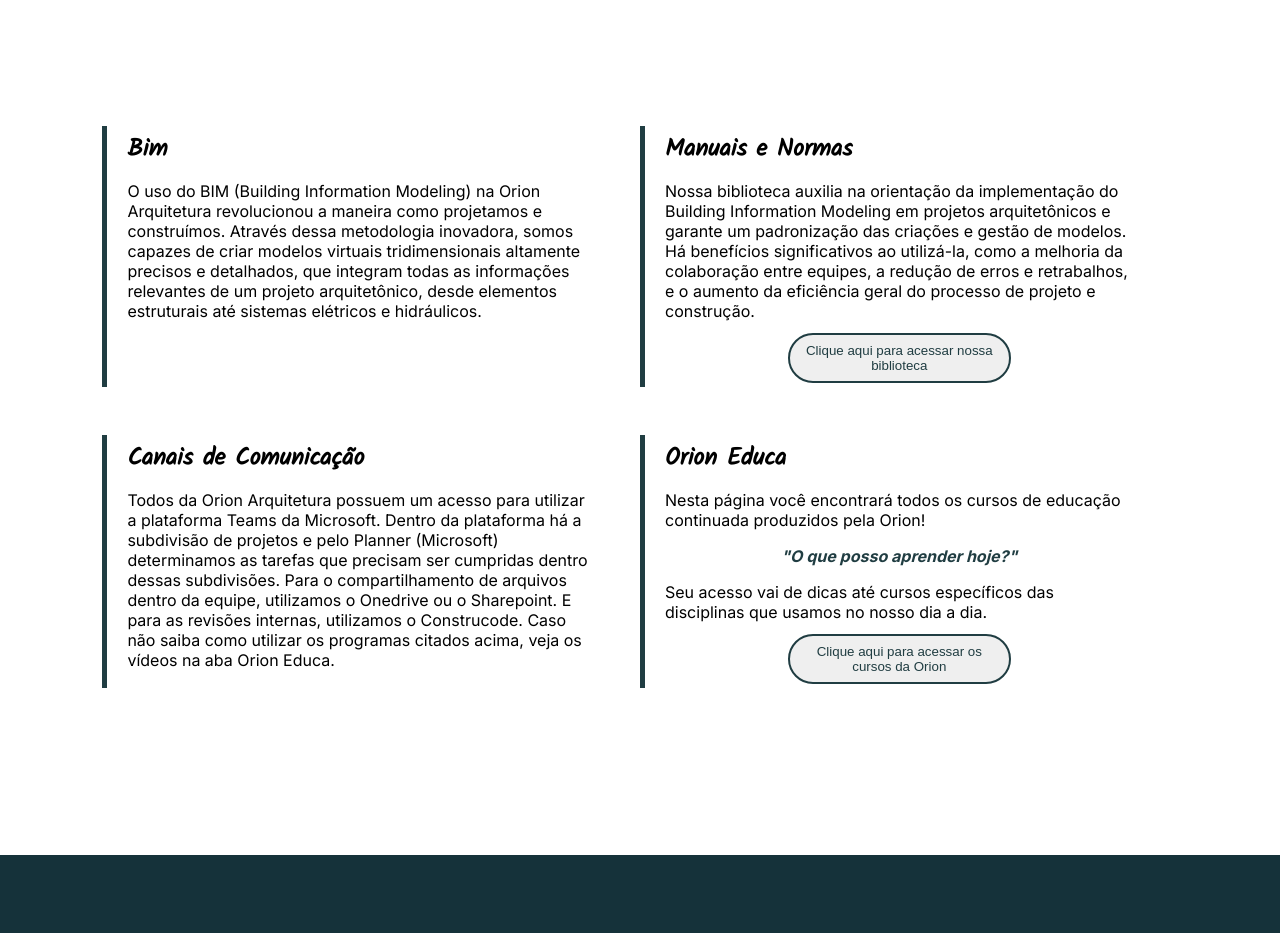
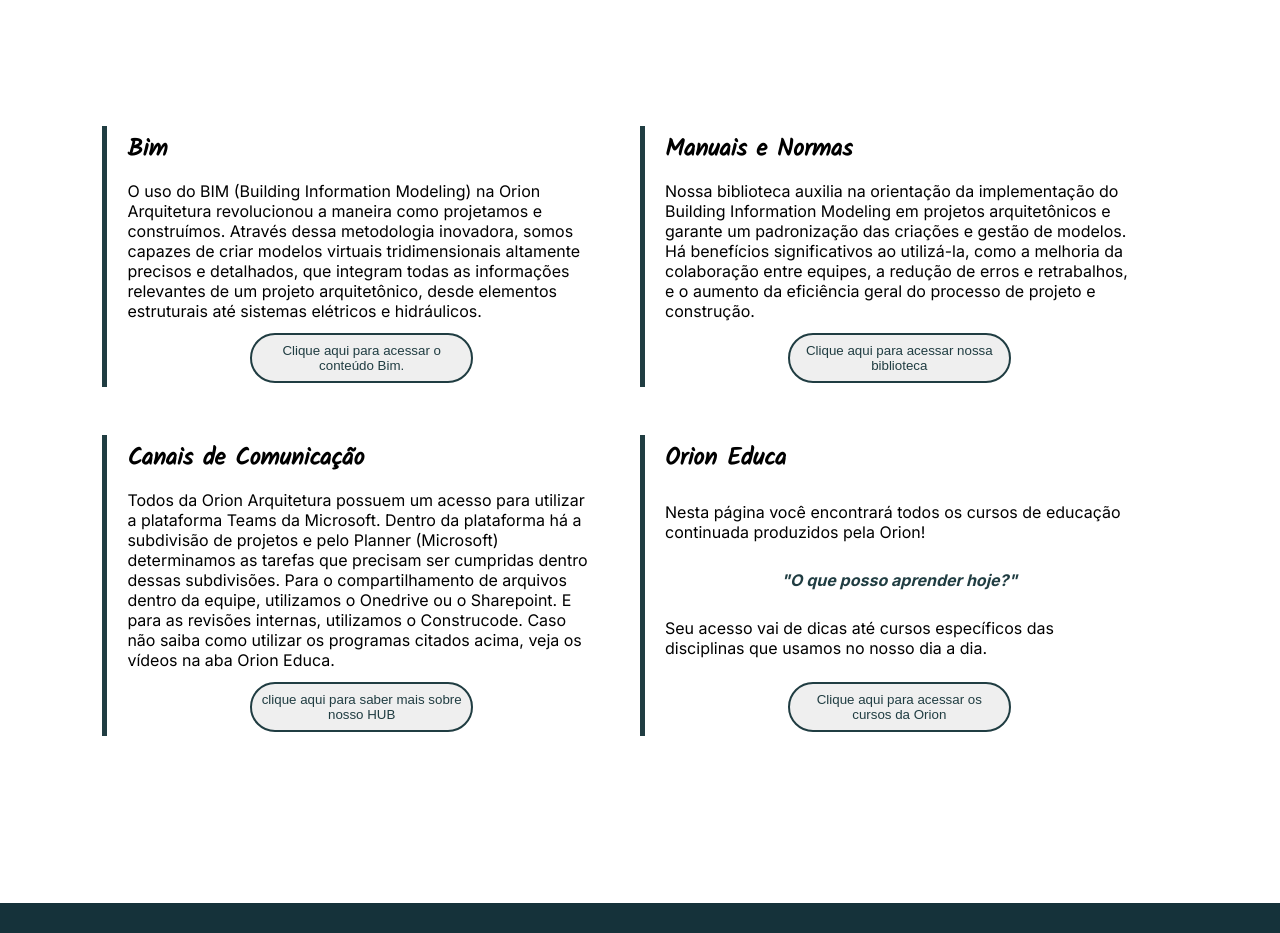
Before and after one commit to Orion-Arquitetura/escritorio, a Next.js app: page / in a window 1280 px wide. Shown: the part 988-1921 px from the top of the page. Built offline with nearby package versions, Linux system fonts and the light colour scheme; a web font is replaced by a local one.

Commit message:
mobile version done

```diff
--- a/src/components/sections/Section3.tsx
+++ b/src/components/sections/Section3.tsx
@@ -6,16 +6,19 @@ const cardsData = [
         title: "Bim",
         description:
             "O uso do BIM (Building Information Modeling) na Orion Arquitetura revolucionou a maneira como projetamos e construímos. Através dessa metodologia inovadora, somos capazes de criar modelos virtuais tridimensionais altamente precisos e detalhados, que integram todas as informações relevantes de um projeto arquitetônico, desde elementos estruturais até sistemas elétricos e hidráulicos.",
+        buttonText: "Clique aqui para acessar o conteúdo Bim.",
     },
     {
         title: "Manuais e Normas",
         description:
             "Nossa biblioteca auxilia na orientação da implementação do Building Information Modeling em projetos arquitetônicos e garante um padronização das criações e gestão de modelos. Há benefícios significativos ao utilizá-la, como a melhoria da colaboração entre equipes, a redução de erros e retrabalhos, e o aumento da eficiência geral do processo de projeto e construção.",
+            buttonText: "Clique aqui para acessar nossa biblioteca"
     },
     {
         title: "Canais de Comunicação",
         description:
             "Todos da Orion Arquitetura possuem um acesso para utilizar a plataforma Teams da Microsoft. Dentro da plataforma há a subdivisão de projetos e pelo Planner (Microsoft) determinamos as tarefas que precisam ser cumpridas dentro dessas subdivisões. Para o compartilhamento de arquivos dentro da equipe, utilizamos o Onedrive ou o Sharepoint. E para as revisões internas, utilizamos o Construcode. Caso não saiba como utilizar os programas citados acima, veja os vídeos na aba Orion Educa.",
+            buttonText:"clique aqui para saber mais sobre nosso HUB"
     },
 ];
 
@@ -29,9 +32,7 @@ export default function Section3() {
                             key={card.title}
                             title={card.title}
                             buttonText={
-                                card.title === "Manuais e Normas"
-                                    ? "Clique aqui para acessar nossa biblioteca"
-                                    : ""
+                                card.buttonText
                             }
                         >
                             {card.description}
@@ -46,8 +47,8 @@ export default function Section3() {
                     buttonHref="https://educa.orionarquitetura.com/"
                 >
                     <p>
-                        Nesta página você encontrará todos os cursos de educação continuada
-                        produzidos pela Orion!
+                        Nesta página você encontrará todos os cursos de educação continuada produzidos pela
+                        Orion!
                     </p>
                     <p style={{ textAlign: "center", margin: "16px 0" }}>
                         <i>
@@ -55,8 +56,8 @@ export default function Section3() {
                         </i>
                     </p>
                     <p>
-                        Seu acesso vai de dicas até cursos específicos das disciplinas que
-                        usamos no nosso dia a dia.
+                        Seu acesso vai de dicas até cursos específicos das disciplinas que usamos no nosso dia a
+                        dia.
                     </p>
                 </Section3ListItem>
             </ul>
--- a/src/styles/Section3.module.scss
+++ b/src/styles/Section3.module.scss
@@ -23,6 +23,9 @@
     min-height: 50%;
     padding: 4px 20px;
     border-left: 5px solid #203D42;
+    display: flex;
+    flex-direction: column;
+    justify-content: space-between;
 
     h2 {
         font-family: 'Kalam', cursive;
--- a/src/styles/firstSectionMiniBanner.module.scss
+++ b/src/styles/firstSectionMiniBanner.module.scss
@@ -8,11 +8,15 @@
     background: linear-gradient(0deg, rgba(255, 255, 255, 1) 0%, rgba(32, 61, 66, 100%) 80%, rgba(255, 255, 255, 1) 90%);
     padding-bottom: 30px;
 
-    @media (max-width: 400px) {
+    @media (max-width: 850px) {
+        width: 55vw;
         position: relative;
-        width: 95vw;
         margin-inline: auto;
         right: auto;
+    }
+
+    @media (max-width: 400px) {
+        width: 95vw;
     }
 }
 
--- a/src/styles/footer.module.scss
+++ b/src/styles/footer.module.scss
@@ -6,7 +6,7 @@
 
     @media (max-width: 400px) {
         display: block;
-        padding: 5% 0;
+        padding: 20% 0;
     }
 }
 
```
